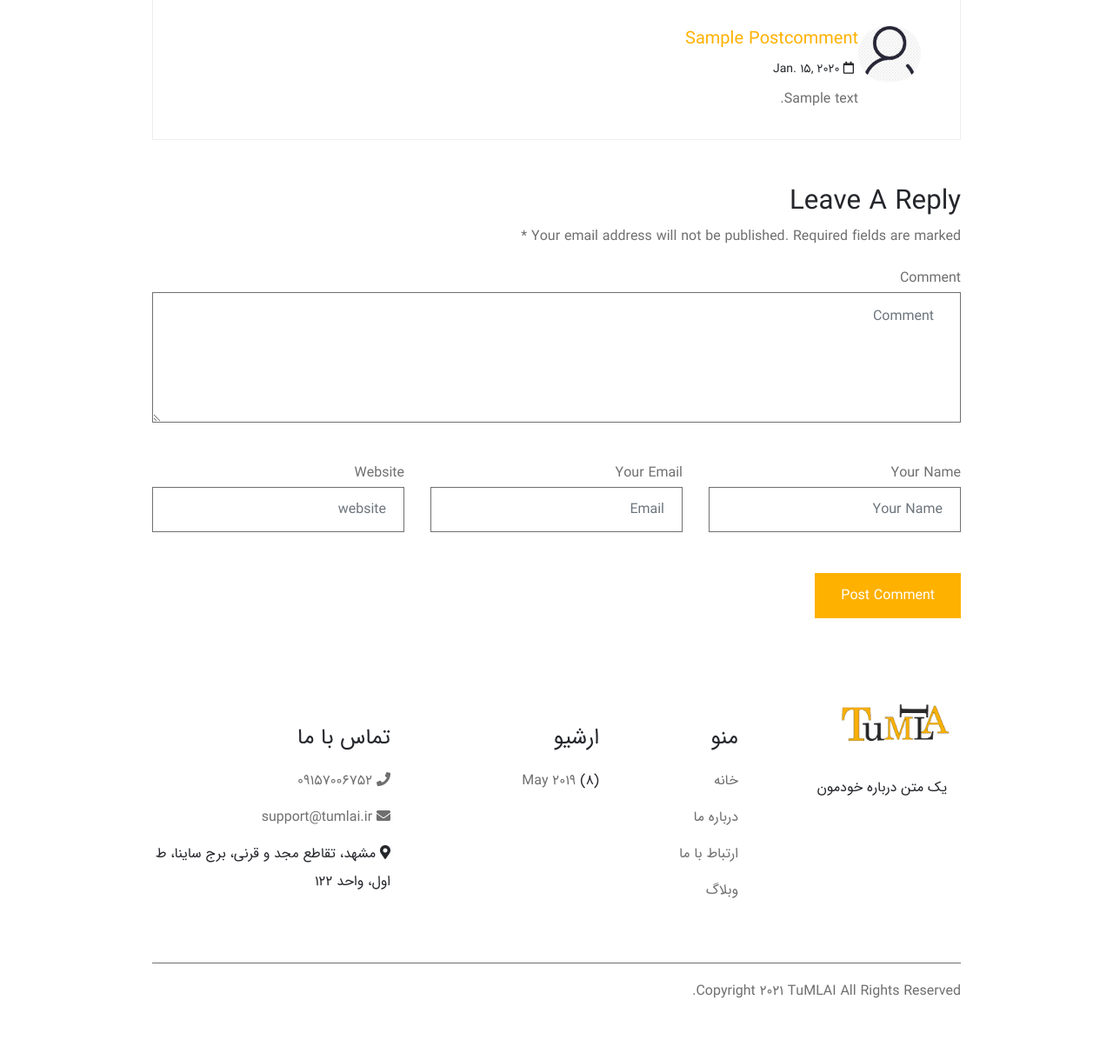
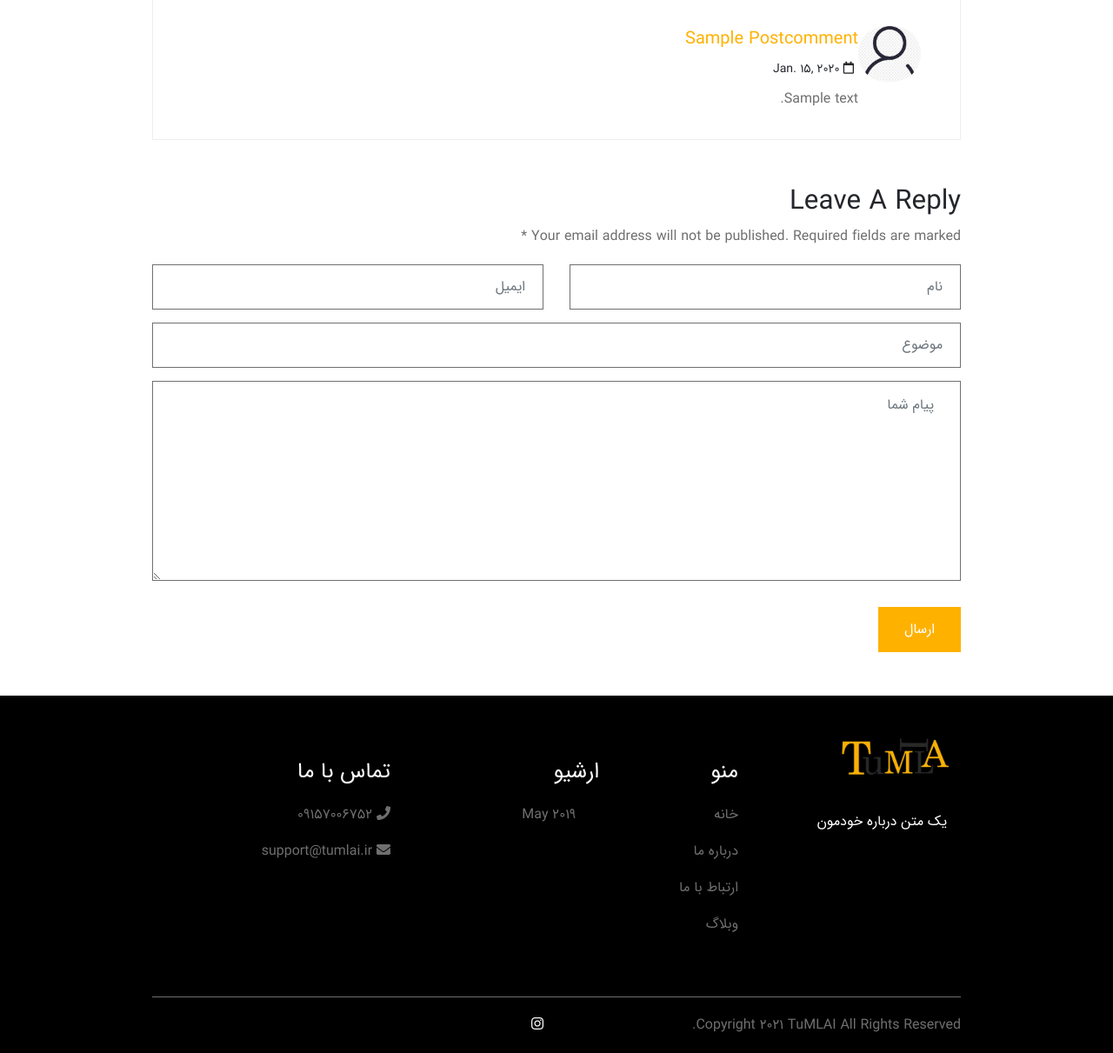
Before and after one commit to mmahdavis/TumlaiSite_N1, a Django app: page /blog/1/ in a window 1280 px wide. Shown: the part 1346-2557 px from the top of the page at 87% size. Before the commit the page ends 2494 px from the top, so only its background shows below. Run offline with Django 3.2, Linux system fonts and the light colour scheme; tables that the repository leaves empty hold one stand-in row (values such as "Sample post"); grey boxes marked "Sample" are stand-in pictures; some libraries are stand-ins or nearby versions; some web fonts are replaced.

Commit message:
comment post ok shod

```diff
--- a/assets/css/style.css
+++ b/assets/css/style.css
@@ -58,6 +58,14 @@
 /*---------------------------------------------------------------------
                            Header
 -----------------------------------------------------------------------*/
+
+.backbalck{
+  background: #000000;
+}
+.textwhite{
+  color: #ffffff;
+}
+
 .dirrtl{
   direction: rtl;
 }
@@ -696,7 +704,7 @@
 .widget ul.menu li a {display: inline-block; width: 100%; border-bottom: 1px solid #eeeeee;}
 footer .widget ul li a, footer .widget ul.menu li a { padding: 7px 0 7px 15px;}
 footer .widget ul li a:before, footer .widget ul.menu li a:before { top: 21px; }
-footer .widget  { padding-left: 0; font-size: 16px; color: #24262b; }
+footer .widget  { padding-left: 0; font-size: 16px; color: #000000; }
 footer .widget  { display: inline-block; width: 100%; margin: 5px 0; margin-bottom: 45px; }
 footer .widget .rsswidget:before {display: none; }
 footer .widget ul.menu li .sub-menu { padding-left: 10px; }
@@ -862,14 +870,14 @@
                            Blog - SideBar
 -----------------------------------------------------------------------*/
 .iq-post-sidebar { height: 100%; }
-.widget { margin-bottom: 45px; padding: 16px; -webkit-border-radius: 0px; -moz-border-radius: 0px; border-radius: 0px; display: inline-block; width: 100%; float: left; position: relative; background: #ffffff; }
+.widget { margin-bottom: 45px; padding: 16px; -webkit-border-radius: 0px; -moz-border-radius: 0px; border-radius: 0px; display: inline-block; width: 100%; float: left; position: relative; background: #000000; }
 .widget:last-child { margin-bottom: 0; }
 .widget .widget-title { margin-bottom: 15px; padding-bottom: 0; font-size: 1.25em; position: relative; }
 ul.category li a:before, ul.archives li a::after { position: absolute; content: "\f111"; color: #ffb100; top: 9px; font-size: 5px; right: 0; font-family: "Font Awesome 5 Free"; font-weight: 900; line-height: normal; transition: all 0.5s ease-in-out; -moz-transition: all 0.5s ease-in-out; -ms-transition: all 0.5s ease-in-out; -o-transition: all 0.5s ease-in-out; -webkit-transition: all 0.5s ease-in-out;}
 /*SideBar - Search*/
 .search-form { position: relative; }
 .search-form label { display: none; }
-.search-form input { text-align: right; padding-right: 40px; box-shadow: none; border-radius: 0; color: #24262b; border: 2px solid #24262b; background: #fff; transition: all 0.3s ease-in-out; -webkit-transition: all 0.3s ease-in-out; -o-transition: all 0.3s ease-in-out; -moz-transition: all 0.3s ease-in-out; -ms-transition: all 0.3s ease-in-out; }
+.search-form input { text-align: right; padding-right: 40px; box-shadow: none; border-radius: 0; color: #ffffff; border: 2px solid #24262b; background: #fff; transition: all 0.3s ease-in-out; -webkit-transition: all 0.3s ease-in-out; -o-transition: all 0.3s ease-in-out; -moz-transition: all 0.3s ease-in-out; -ms-transition: all 0.3s ease-in-out; }
 .search-form input:focus, .search-form input[type=text]:focus, .search-form input[type=email]:focus, .search-form input[type=search]:focus, .search-form input[type=password]:focus { border: 2px solid #ffb100; }
 .search-form .search-submit { position: absolute; right: 0; top: 0; color: #24262b; cursor: pointer; padding: 5px 15px; font-size: 18px; background: none; border: none; outline: none; box-shadow: none; }
 .search-form .search-submit .screen-reader-text { display: none; }
--- /dev/null
+++ b/blog/forms.py
@@ -0,0 +1,17 @@
+from django import forms
+
+
+class CommentForm(forms.Form):
+    name=forms.CharField(
+        label='نام',
+        widget=forms.TextInput(attrs={'class':'form-control text','placeholder':'نام'})
+    )
+    email=forms.CharField(
+        widget=forms.EmailInput(attrs={'class':'form-control text email','placeholder':'ایمیل'})
+    )
+    title=forms.CharField(
+        widget=forms.TextInput(attrs={'class':'form-control text','placeholder':'موضوع'})
+    )
+    message=forms.CharField(
+        widget=forms.Textarea(attrs={'class':'form-control textarea','placeholder':'پیام شما'})
+    )
--- a/blog/views.py
+++ b/blog/views.py
@@ -3,12 +3,34 @@
 from blog.models import Post, PostConnectToCategory, Category, PostComment
 from django.db.models import Q
 from django.core.paginator import Paginator, EmptyPage, PageNotAnInteger
+from django.contrib import messages
+from .models import PostComment
+from .forms import *
 
 
 def blog_details(request, pk):
-    posts = Post.objects.get(id = pk)
-    comments = PostComment.objects.filter(post_id = pk)
-    return render(request, 'blog_details.html', {'posts': posts, 'comments': comments})
+    posts = Post.objects.get(id=pk)
+    comments = PostComment.objects.filter(post_id=pk)
+    form = CommentForm(request.POST or None)
+    if request.method == 'POST':
+        if form.is_valid():
+            name = form.cleaned_data.get('name')
+            email = form.cleaned_data.get('email')
+            title = form.cleaned_data.get('title')
+            message = form.cleaned_data.get('message')
+            if name != None and email != None and title != None and message != None :
+                message_content = PostComment(post_id=posts, user_name=name, email=email, title=title, content_text=message)
+                message_content.save()
+                messages.success(request, 'پیام شما با موفقیت ثبت شد')
+                return redirect('/blog/%s/' % (pk))
+            else:
+                messages.warning(request, 'لطفا تمام فیلد ها را با اطلاعات صحیح تکمیل کنید')
+                return redirect('/blog/%s/' % (pk))
+        else:
+            messages.error(request, 'خطا در ارتباط با سرور')
+            return redirect('/blog/%s/' % (pk))
+
+    return render(request, 'blog_details.html', {'posts': posts, 'comments': comments,'forms': form})
 
 
 def blog_list(request, tag_slug=None):
--- a/templates/blog_details.html
+++ b/templates/blog_details.html
@@ -102,77 +102,30 @@
               Your email address will not be published. Required fields are
               marked *
             </p>
+            {% include 'messages.html' %}
           </div>
 
-          <form class="contact-us mt-3" id="iq-contact-form" method="post">
+          <form class="contact-us" method="POST" style="text-align: right;">
             <div class="row">
+              {% csrf_token %}
+              <div class="col-md-6">
+                {{forms.name}}
+              </div>
+              <div class="col-md-6">
+                {{forms.email}}
+              </div>
               <div class="col-xl-12">
-                <label
-                  >Comment<br />
-                  <span class="form-control-wrap your-message">
-                    <textarea
-                      name="message"
-                      placeholder="Comment"
-                      class="form-control textarea"
-                      aria-invalid="false"
-                    ></textarea>
-                  </span>
-                </label>
+                {{forms.title}}
               </div>
-            </div>
-            <div class="row">
-              <div class="col-md-4">
-                <label
-                  >Your Name<br />
-                  <span class="form-control-wrap your-name">
-                    <input
-                      type="text"
-                      name="name"
-                      placeholder="Your Name"
-                      class="form-control text"
-                      aria-required="true"
-                      aria-invalid="false"
-                  /></span>
-                </label>
+              <div class="col-xl-12">
+                {{forms.message}}
               </div>
-              <div class="col-md-4">
-                <label
-                  >Your Email<br />
-                  <span class="form-control-wrap your-email">
-                    <input
-                      type="email"
-                      name="email"
-                      placeholder="Email"
-                      class="form-control text email"
-                      aria-required="true"
-                      aria-invalid="false"
-                  /></span>
-                </label>
-              </div>
-              <div class="col-md-4">
-                <label
-                  >Website<br />
-                  <span class="form-control-wrap your-website">
-                    <input
-                      type="text"
-                      name="website"
-                      placeholder="website"
-                      class="form-control text"
-                      aria-invalid="false"
-                  /></span>
-                </label>
-              </div>
-            </div>
-            <div class="row">
               <div class="col-xl-12">
                 <button
-                  id="submit"
-                  name="submit"
                   type="submit"
-                  value="Send"
-                  class="button btn-yellow mt-4"
+                  class="button btn-yellow"
                 >
-                  Post Comment
+                  ارسال
                 </button>
               </div>
             </div>
--- a/templates/main.html
+++ b/templates/main.html
@@ -24,14 +24,14 @@
   </head>
   <body>
     <!-- loading -->
-    <div id="loading" style="background: #000000;">
+    <div class="backbalck" id="loading">
       <div id="loading-center">
         <img src="{% static 'images/preloader.gif' %}" alt="loader">
       </div>
     </div>
     <!-- loading End -->
     <!-- Header Start -->
-    <header id="main-header" class="header-one"  style="background: #000000;">
+    <header id="main-header" class="header-one backbalck">
       <div class="topbar" style="background: #333333;">
         <div class="container-fluid">
           <div class="row">
@@ -73,7 +73,7 @@
       <!-- menu start -->
       <nav id="menu-1" class="mega-menu" data-color="">
         <!-- menu list items container -->
-        <div class="menu-list-items">
+        <div class="menu-list-items backbalck">
           <div class="container-fluid">
             <div class="row">
               <div class="col-sm-12">
@@ -102,7 +102,7 @@
     {% block content %}{% endblock content %}
 
     <!-- Footer Start -->
-    <footer>
+    <footer class="backbalck">
       <div class="container" style="direction: rtl; text-align: right;">
         <div class="footer-top mt-5">
           <div class="row">
@@ -113,46 +113,46 @@
                   alt="bizbag1">
                 </a>
               </div>
-              <div class="widget">
+              <div class="widget backbalck">
                 <div class="textwidget">
-                  <p>
+                  <p class="textwhite">
                     یک متن درباره خودمون
                   </p>
                 </div>
               </div>
             </div>
             <div class="col-lg-2 col-md-6 col-sm-6">
-              <div class="widget">
-                <h4 class="footer-title">منو</h4>
+              <div class="widget backbalck">
+                <h4 class="footer-title textwhite">منو</h4>
                 <ul>
-                  <li><a href="index" aria-current="page">خانه</a></li>
-                  <li><a href="aboutus">درباره ما </a></li>
-                  <li><a href="contact">ارتباط با ما</a></li>
-                  <li><a href="bloglist">وبلاگ</a></li>
+                  <li><a href="index" aria-current="page" class="textwhite">خانه</a></li>
+                  <li><a href="aboutus" class="textwhite">درباره ما </a></li>
+                  <li><a href="contact" class="textwhite">ارتباط با ما</a></li>
+                  <li><a href="bloglist" class="textwhite">وبلاگ</a></li>
                 </ul>
               </div>
             </div>
             <div class="col-lg-3 col-md-6 col-sm-6">
-              <div class="widget">
-                <h4 class="footer-title iq-rmt-30">ارشیو</h4>
+              <div class="widget backbalck">
+                <h4 class="footer-title textwhite iq-rmt-30">ارشیو</h4>
                 <ul>
-                  <li><a href="">May 2019</a>&nbsp;(8)</li>
+                  <li><a href="" class="textwhite">May 2019</a>&nbsp;(8)</li>
                 </ul>
               </div>
             </div>
             <div class="col-lg-4 col-md-6 col-sm-6">
-              <div class="widget">
-                <h4 class="footer-title contact-info">تماس با ما</h4>
+              <div class="widget backbalck">
+                <h4 class="footer-title textwhite contact-info">تماس با ما</h4>
                 <ul class="iq-contact">
                   <li>
-                    <a href="tel:+989157006752"><i class="fas fa-phone"></i> 09157006752</a>
+                    <a href="tel:+989157006752" class="textwhite"><i class="fas fa-phone"></i> 09157006752</a>
                   </li>
                   <li>
-                    <a href="mailto:support@tumlai.ir"><i class="fas fa-envelope"></i> support@tumlai.ir</a>
+                    <a href="mailto:support@tumlai.ir" class="textwhite"><i class="fas fa-envelope"></i> support@tumlai.ir</a>
                   </li>
                   <li></li>
                   <li>
-                    <p><i class="fas fa-map-marker-alt"></i> مشهد، تقاطع مجد و قرنی، برج ساینا، ط اول، واحد 122</p>
+                    <p><i class="fas fa-map-marker-alt" class="textwhite"></i> مشهد، تقاطع مجد و قرنی، برج ساینا، ط اول، واحد 122</p>
                   </li>
                 </ul>
               </div>
--- a/tumlai/settings.py
+++ b/tumlai/settings.py
@@ -24,7 +24,7 @@
 SECRET_KEY = 'django-insecure-qidth*l6kwc=b^vw4*7j&-ohrpxqxv-u-&+2ft4&7#*_)y1c)s'
 
 # SECURITY WARNING: don't run with debug turned on in production!
-DEBUG = False
+DEBUG = True
 
 ALLOWED_HOSTS = ['127.0.0.1']
 
```
Also changed, not shown: blog/models.py (+5 -3 lines), blog/migrations/0010_postcomment_email.py (added), blog/migrations/0011_alter_postcomment_comment_date.py (added), 2 other files.
